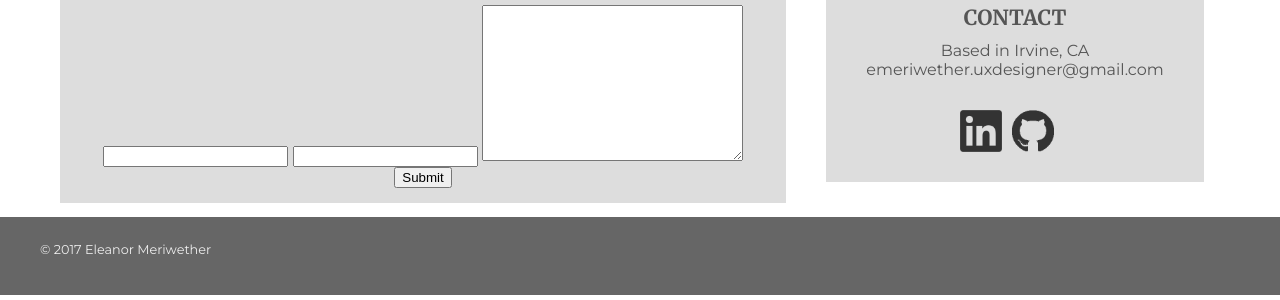
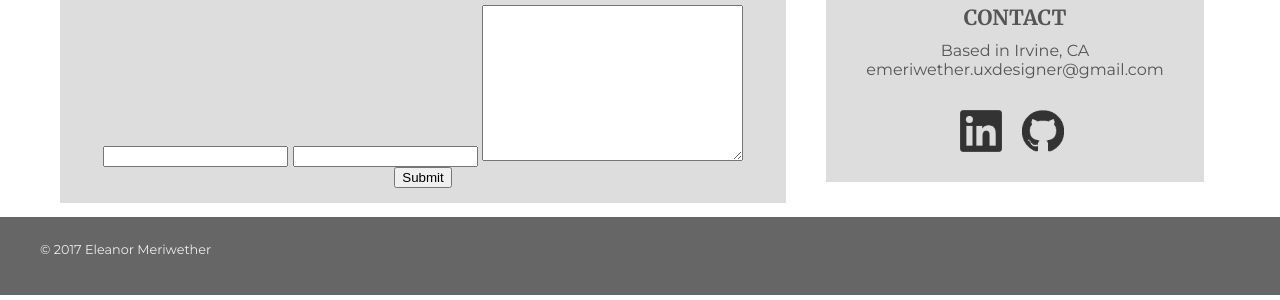
Before and after one commit to emeriwether/emeriwether.github.io, a Jekyll site: the page built from contact.html, in a window 1280 px wide. Shown: the part 344-644 px from the top of the page. Built offline with Jekyll 4.4.1, drawn with Linux system fonts in a browser that asks for light colours; nearby versions of some CDN libraries.

Commit message:
adjust spacing for SM in Contact Info

```diff
--- a/css/styles.css
+++ b/css/styles.css
@@ -145,7 +145,7 @@ section.contactInfo div:nth-child(1) { width: 60%; }
 section.contactInfo div:nth-child(2) { margin-left: 40px; }
 section.contactInfo div div { margin-left: 30%; }
 section.contactInfo div div img { width: 40%; float: left;}
-section.contactInfo div div img:nth-child(2) { padding-left: 10px; }
+section.contactInfo div div img:nth-child(2) { padding-left: 20px; }
 
 /*
 -----------
```
